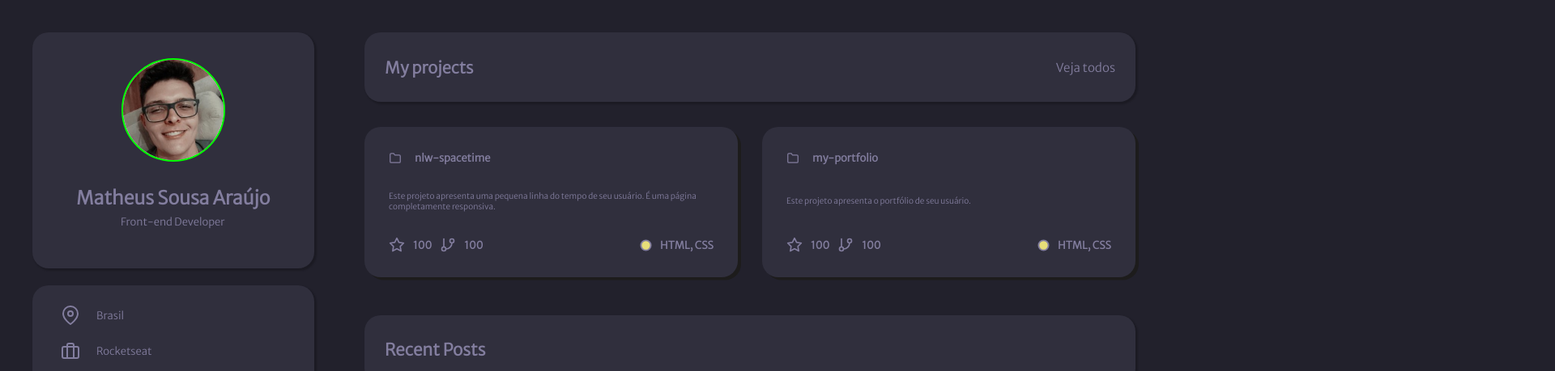
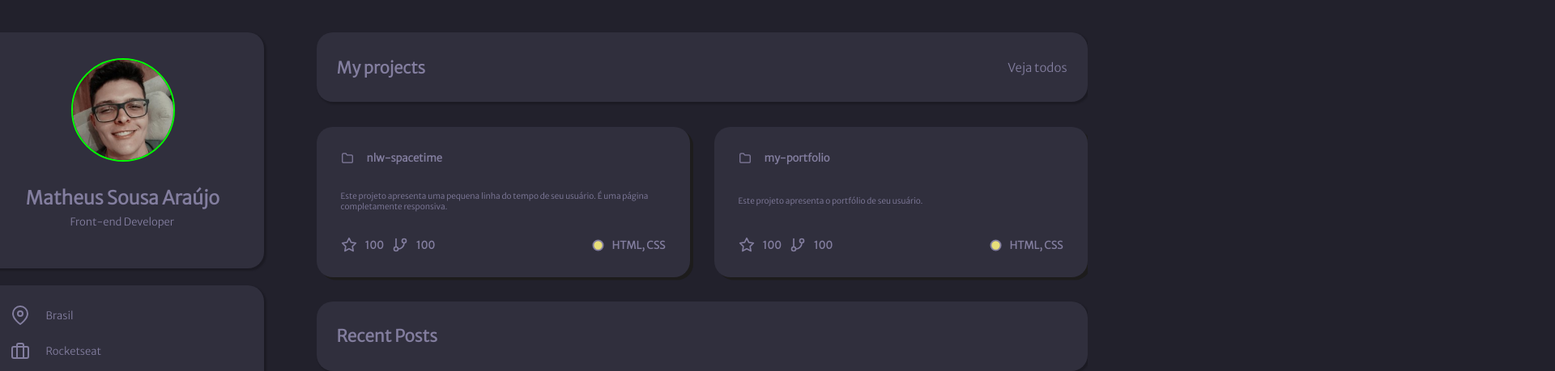
Before and after one commit to matheus-sousaa/my-portfolio, a plain HTML site: page index.html in a window 1280 px wide. Shown: the top 459 px of the page at 81% size, 1920 px wide, since content can reach past the window. Drawn offline with Linux system fonts and the light colour scheme.

Commit message:
centerlized the webpage

```diff
--- a/index.html
+++ b/index.html
@@ -19,6 +19,7 @@
         <title>Meu Portfólio</title>
     </head>
     <body>
+        <div id="aside-area">
         <aside>
             <section class="profile-info" id="profile-photo">
                 <img src="./assets/profile-photo.jpg" alt="Foto de perfil" />
@@ -123,6 +124,9 @@
                 </ul>
             </section>
         </aside>
+        </div>
+
+        <div id="main-area">
         <main>
             <section class="main-sections" id="projects-section">
                 <header class="profile-activities" id="profile-projects">
@@ -200,5 +204,7 @@
                 </div>
             </section>
         </main>
+        </div>
+
     </body>
 </html>
--- a/style.css
+++ b/style.css
@@ -31,23 +31,15 @@ body {
   background-color: #22212c;
   font-family: "Merriweather Sans", sans-serif;
 
-  display: grid;
-  grid-template-areas: "aside main";
-  grid-template-rows: 1fr;
-  grid-template-columns: 45rem 1fr;
+  display: flex;
+  flex-direction: row;
+  justify-content: center;
 
   height: 100vh;
-}
-
-aside {
-  grid-area: aside;
-
-  width: fit-content;
+  width: 100vw;
 }
 
 main {
-  grid-area: main;
-
   display: flex;
   flex-direction: column;
 
@@ -55,9 +47,6 @@ main {
   grid-template-areas:
     "projects-section"
     "posts-section";
-
-  grid-template-columns: 230rem;
-  grid-template-rows: 36rem 1fr;
 }
 
 #projects-section {
```
